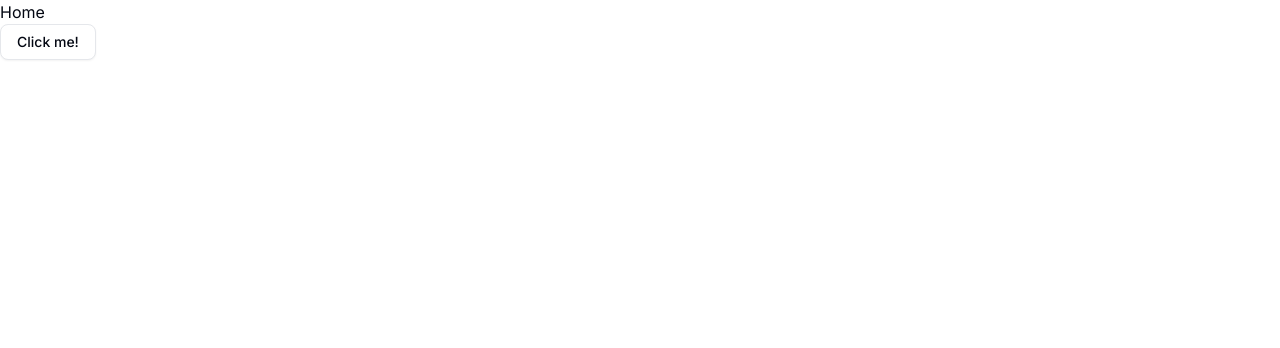
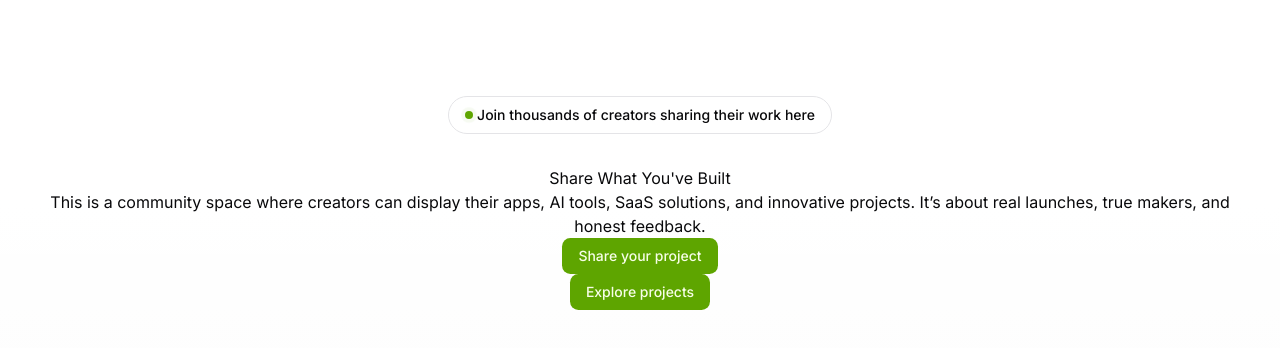
Before and after one commit to codeGoCodeNot/Works, a Next.js app: page / in a window 1280 px wide. Shown: the top 348 px of the page. Built offline with nearby package versions, Linux system fonts and the light colour scheme.

Commit message:
Add LiveBadge component, Header component, and global CSS utilities (grid-wrapper & wrapper)

```diff
--- a/src/app/globals.css
+++ b/src/app/globals.css
@@ -47,72 +47,72 @@
 }
 
 :root {
-  --radius: 0.625rem;
+  --radius: 0.65rem;
   --background: oklch(1 0 0);
-  --foreground: oklch(0.13 0.028 261.692);
+  --foreground: oklch(0.141 0.005 285.823);
   --card: oklch(1 0 0);
-  --card-foreground: oklch(0.13 0.028 261.692);
+  --card-foreground: oklch(0.141 0.005 285.823);
   --popover: oklch(1 0 0);
-  --popover-foreground: oklch(0.13 0.028 261.692);
-  --primary: oklch(0.21 0.034 264.665);
-  --primary-foreground: oklch(0.985 0.002 247.839);
-  --secondary: oklch(0.967 0.003 264.542);
-  --secondary-foreground: oklch(0.21 0.034 264.665);
-  --muted: oklch(0.967 0.003 264.542);
-  --muted-foreground: oklch(0.551 0.027 264.364);
-  --accent: oklch(0.967 0.003 264.542);
-  --accent-foreground: oklch(0.21 0.034 264.665);
+  --popover-foreground: oklch(0.141 0.005 285.823);
+  --primary: oklch(0.648 0.2 131.684);
+  --primary-foreground: oklch(0.986 0.031 120.757);
+  --secondary: oklch(0.967 0.001 286.375);
+  --secondary-foreground: oklch(0.21 0.006 285.885);
+  --muted: oklch(0.967 0.001 286.375);
+  --muted-foreground: oklch(0.552 0.016 285.938);
+  --accent: oklch(0.967 0.001 286.375);
+  --accent-foreground: oklch(0.21 0.006 285.885);
   --destructive: oklch(0.577 0.245 27.325);
-  --border: oklch(0.928 0.006 264.531);
-  --input: oklch(0.928 0.006 264.531);
-  --ring: oklch(0.707 0.022 261.325);
-  --chart-1: oklch(0.646 0.222 41.116);
-  --chart-2: oklch(0.6 0.118 184.704);
-  --chart-3: oklch(0.398 0.07 227.392);
-  --chart-4: oklch(0.828 0.189 84.429);
-  --chart-5: oklch(0.769 0.188 70.08);
-  --sidebar: oklch(0.985 0.002 247.839);
-  --sidebar-foreground: oklch(0.13 0.028 261.692);
-  --sidebar-primary: oklch(0.21 0.034 264.665);
-  --sidebar-primary-foreground: oklch(0.985 0.002 247.839);
-  --sidebar-accent: oklch(0.967 0.003 264.542);
-  --sidebar-accent-foreground: oklch(0.21 0.034 264.665);
-  --sidebar-border: oklch(0.928 0.006 264.531);
-  --sidebar-ring: oklch(0.707 0.022 261.325);
+  --border: oklch(0.92 0.004 286.32);
+  --input: oklch(0.92 0.004 286.32);
+  --ring: oklch(0.841 0.238 128.85);
+  --chart-1: oklch(0.871 0.15 154.449);
+  --chart-2: oklch(0.723 0.219 149.579);
+  --chart-3: oklch(0.627 0.194 149.214);
+  --chart-4: oklch(0.527 0.154 150.069);
+  --chart-5: oklch(0.448 0.119 151.328);
+  --sidebar: oklch(0.985 0 0);
+  --sidebar-foreground: oklch(0.141 0.005 285.823);
+  --sidebar-primary: oklch(0.648 0.2 131.684);
+  --sidebar-primary-foreground: oklch(0.986 0.031 120.757);
+  --sidebar-accent: oklch(0.967 0.001 286.375);
+  --sidebar-accent-foreground: oklch(0.21 0.006 285.885);
+  --sidebar-border: oklch(0.92 0.004 286.32);
+  --sidebar-ring: oklch(0.841 0.238 128.85);
 }
 
 .dark {
-  --background: oklch(0.13 0.028 261.692);
-  --foreground: oklch(0.985 0.002 247.839);
-  --card: oklch(0.21 0.034 264.665);
-  --card-foreground: oklch(0.985 0.002 247.839);
-  --popover: oklch(0.21 0.034 264.665);
-  --popover-foreground: oklch(0.985 0.002 247.839);
-  --primary: oklch(0.928 0.006 264.531);
-  --primary-foreground: oklch(0.21 0.034 264.665);
-  --secondary: oklch(0.278 0.033 256.848);
-  --secondary-foreground: oklch(0.985 0.002 247.839);
-  --muted: oklch(0.278 0.033 256.848);
-  --muted-foreground: oklch(0.707 0.022 261.325);
-  --accent: oklch(0.278 0.033 256.848);
-  --accent-foreground: oklch(0.985 0.002 247.839);
+  --background: oklch(0.141 0.005 285.823);
+  --foreground: oklch(0.985 0 0);
+  --card: oklch(0.21 0.006 285.885);
+  --card-foreground: oklch(0.985 0 0);
+  --popover: oklch(0.21 0.006 285.885);
+  --popover-foreground: oklch(0.985 0 0);
+  --primary: oklch(0.648 0.2 131.684);
+  --primary-foreground: oklch(0.986 0.031 120.757);
+  --secondary: oklch(0.274 0.006 286.033);
+  --secondary-foreground: oklch(0.985 0 0);
+  --muted: oklch(0.274 0.006 286.033);
+  --muted-foreground: oklch(0.705 0.015 286.067);
+  --accent: oklch(0.274 0.006 286.033);
+  --accent-foreground: oklch(0.985 0 0);
   --destructive: oklch(0.704 0.191 22.216);
   --border: oklch(1 0 0 / 10%);
   --input: oklch(1 0 0 / 15%);
-  --ring: oklch(0.551 0.027 264.364);
-  --chart-1: oklch(0.488 0.243 264.376);
-  --chart-2: oklch(0.696 0.17 162.48);
-  --chart-3: oklch(0.769 0.188 70.08);
-  --chart-4: oklch(0.627 0.265 303.9);
-  --chart-5: oklch(0.645 0.246 16.439);
-  --sidebar: oklch(0.21 0.034 264.665);
-  --sidebar-foreground: oklch(0.985 0.002 247.839);
-  --sidebar-primary: oklch(0.488 0.243 264.376);
-  --sidebar-primary-foreground: oklch(0.985 0.002 247.839);
-  --sidebar-accent: oklch(0.278 0.033 256.848);
-  --sidebar-accent-foreground: oklch(0.985 0.002 247.839);
+  --ring: oklch(0.405 0.101 131.063);
+  --chart-1: oklch(0.871 0.15 154.449);
+  --chart-2: oklch(0.723 0.219 149.579);
+  --chart-3: oklch(0.627 0.194 149.214);
+  --chart-4: oklch(0.527 0.154 150.069);
+  --chart-5: oklch(0.448 0.119 151.328);
+  --sidebar: oklch(0.21 0.006 285.885);
+  --sidebar-foreground: oklch(0.985 0 0);
+  --sidebar-primary: oklch(0.768 0.233 130.85);
+  --sidebar-primary-foreground: oklch(0.986 0.031 120.757);
+  --sidebar-accent: oklch(0.274 0.006 286.033);
+  --sidebar-accent-foreground: oklch(0.985 0 0);
   --sidebar-border: oklch(1 0 0 / 10%);
-  --sidebar-ring: oklch(0.551 0.027 264.364);
+  --sidebar-ring: oklch(0.405 0.101 131.063);
 }
 
 @layer base {
@@ -127,3 +127,13 @@
     cursor: pointer;
   }
 }
+
+@layer components {
+  .grid-wrapper {
+    @apply grid grid-cols-1 md:grid-cols-2 lg:grid-cols-3 gap-6;
+  }
+
+  .wrapper {
+    @apply container mx-auto px-4 sm:px-6 lg:px-8;
+  }
+}
--- a/src/app/layout.tsx
+++ b/src/app/layout.tsx
@@ -18,7 +18,9 @@ export default function RootLayout({
 }>) {
   return (
     <html lang="en">
-      <body className={`${inter.className} antialiased`}>{children}</body>
+      <body className={`${inter.className} antialiased`}>
+        <main className="bg-secondary/20">{children}</main>
+      </body>
     </html>
   );
 }
--- a/src/app/page.tsx
+++ b/src/app/page.tsx
@@ -1,12 +1,7 @@
-import { Button } from "@/components/ui/button";
+import Header from "@/components/header";
 
 const Home = () => {
-  return (
-    <div>
-      <h1>Home</h1>
-      <Button variant="outline">Click me!</Button>
-    </div>
-  );
+  return <Header />;
 };
 
 export default Home;
--- /dev/null
+++ b/src/components/header.tsx
@@ -0,0 +1,27 @@
+import LiveBadge from "./live-badge";
+import { Button } from "./ui/button";
+
+const Header = () => {
+  return (
+    <div className="relative overflow-hidden bg-linear-to-b from-background via-background">
+      <div className="wrapper">
+        <div className="flex flex-col items-center justify-center self-center text-center lg:py-24 py-16">
+          <LiveBadge
+            description="Join thousands of creators sharing their work here"
+            className="px-4 py-2 mb-8 text-sm backdrop-blur-sm"
+          />
+          <h1>Share What You&apos;ve Built</h1>
+          <p>
+            This is a community space where creators can display their apps, AI
+            tools, SaaS solutions, and innovative projects. It’s about real
+            launches, true makers, and honest feedback.
+          </p>
+          <Button>Share your project</Button>
+          <Button>Explore projects</Button>
+        </div>
+      </div>
+    </div>
+  );
+};
+
+export default Header;
--- /dev/null
+++ b/src/components/live-badge.tsx
@@ -0,0 +1,20 @@
+import { Badge } from "./ui/badge";
+
+type LiveBadgeProps = {
+  description: string;
+  className: string;
+};
+
+const LiveBadge = ({ description, className }: LiveBadgeProps) => {
+  return (
+    <Badge variant="outline" className={className}>
+      <span className="relative flex h-2 w-2">
+        <span className="animate-ping absolute inline-flex h-full w-full rounded-full bg-primary opacity-75"></span>
+        <span className="relative inline-flex rounded-full h-2 w-2 bg-primary" />
+      </span>
+      {description}
+    </Badge>
+  );
+};
+
+export default LiveBadge;
--- /dev/null
+++ b/src/components/ui/badge.tsx
@@ -0,0 +1,46 @@
+import * as React from "react"
+import { Slot } from "@radix-ui/react-slot"
+import { cva, type VariantProps } from "class-variance-authority"
+
+import { cn } from "@/lib/utils"
+
+const badgeVariants = cva(
+  "inline-flex items-center justify-center rounded-full border px-2 py-0.5 text-xs font-medium w-fit whitespace-nowrap shrink-0 [&>svg]:size-3 gap-1 [&>svg]:pointer-events-none focus-visible:border-ring focus-visible:ring-ring/50 focus-visible:ring-[3px] aria-invalid:ring-destructive/20 dark:aria-invalid:ring-destructive/40 aria-invalid:border-destructive transition-[color,box-shadow] overflow-hidden",
+  {
+    variants: {
+      variant: {
+        default:
+          "border-transparent bg-primary text-primary-foreground [a&]:hover:bg-primary/90",
+        secondary:
+          "border-transparent bg-secondary text-secondary-foreground [a&]:hover:bg-secondary/90",
+        destructive:
+          "border-transparent bg-destructive text-white [a&]:hover:bg-destructive/90 focus-visible:ring-destructive/20 dark:focus-visible:ring-destructive/40 dark:bg-destructive/60",
+        outline:
+          "text-foreground [a&]:hover:bg-accent [a&]:hover:text-accent-foreground",
+      },
+    },
+    defaultVariants: {
+      variant: "default",
+    },
+  }
+)
+
+function Badge({
+  className,
+  variant,
+  asChild = false,
+  ...props
+}: React.ComponentProps<"span"> &
+  VariantProps<typeof badgeVariants> & { asChild?: boolean }) {
+  const Comp = asChild ? Slot : "span"
+
+  return (
+    <Comp
+      data-slot="badge"
+      className={cn(badgeVariants({ variant }), className)}
+      {...props}
+    />
+  )
+}
+
+export { Badge, badgeVariants }
```
Also changed, not shown: src/components/theme/theme-provider.tsx (added), src/components/theme/theme-setter.tsx (added).
